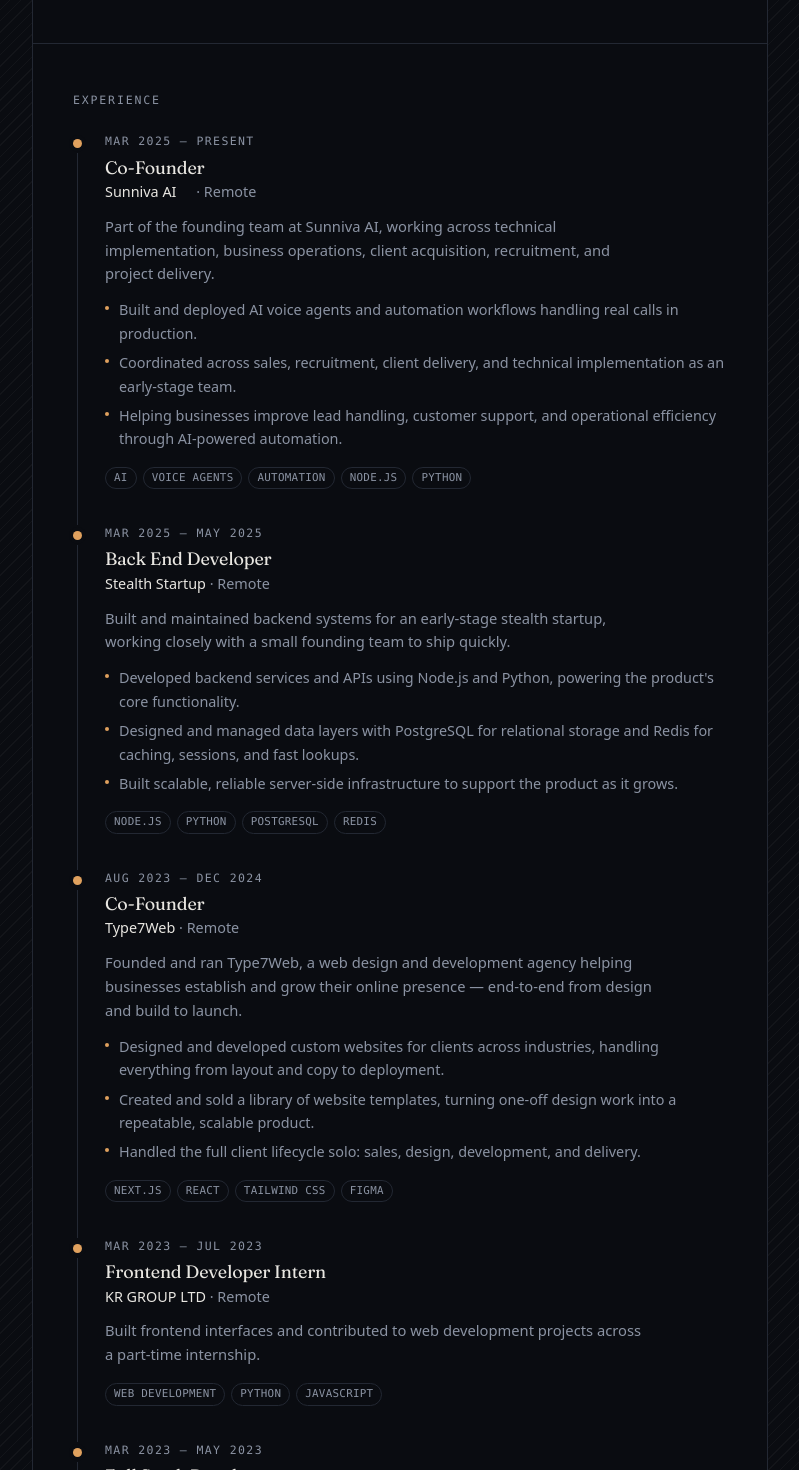
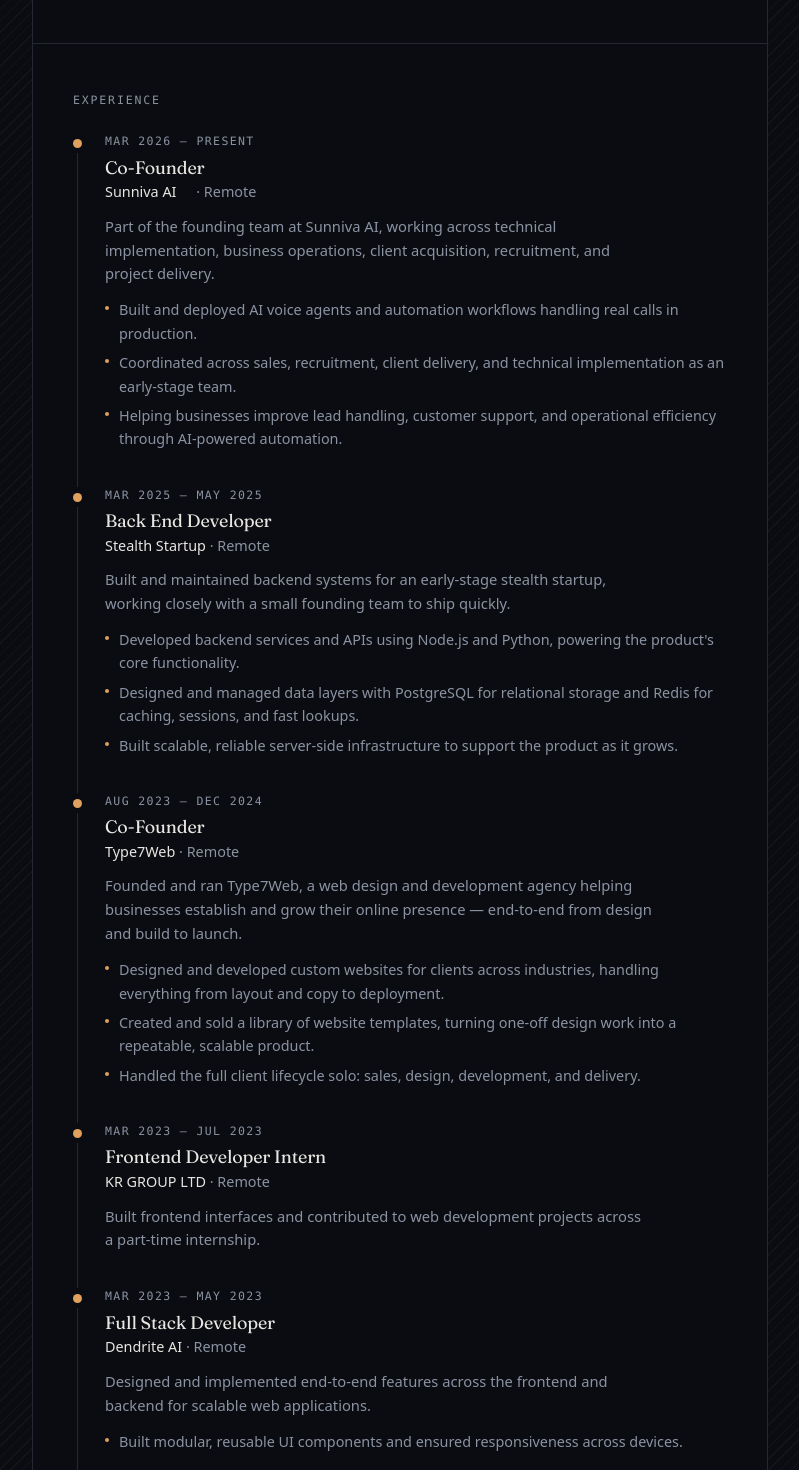
Before and after one commit to xOAviOx/portfolio, a Next.js app: page / in a window 1280 px wide. Shown: the part 960-2430 px from the top of the page, without its empty margins (240-1039 px from the left). Built offline with nearby package versions, Linux system fonts and the light colour scheme.

Commit message:
style: remove tech stack tags from experience entries

```diff
--- a/src/content/site.config.ts
+++ b/src/content/site.config.ts
@@ -301,7 +301,7 @@
         role: "Co-Founder",
         company: "Sunniva AI",
         companyUrl: "https://sunniva.info",
-        period: "Mar 2025 — Present",
+        period: "Mar 2026 — Present",
         location: "Remote",
         description:
           "Part of the founding team at Sunniva AI, working across technical implementation, business operations, client acquisition, recruitment, and project delivery.",
@@ -310,7 +310,6 @@
           "Coordinated across sales, recruitment, client delivery, and technical implementation as an early-stage team.",
           "Helping businesses improve lead handling, customer support, and operational efficiency through AI-powered automation.",
         ],
-        tags: ["AI", "Voice Agents", "Automation", "Node.js", "Python"],
       },
       {
         role: "Back End Developer",
@@ -324,7 +323,6 @@
           "Designed and managed data layers with PostgreSQL for relational storage and Redis for caching, sessions, and fast lookups.",
           "Built scalable, reliable server-side infrastructure to support the product as it grows.",
         ],
-        tags: ["Node.js", "Python", "PostgreSQL", "Redis"],
       },
       {
         role: "Co-Founder",
@@ -338,7 +336,6 @@
           "Created and sold a library of website templates, turning one-off design work into a repeatable, scalable product.",
           "Handled the full client lifecycle solo: sales, design, development, and delivery.",
         ],
-        tags: ["Next.js", "React", "Tailwind CSS", "Figma"],
       },
       {
         role: "Frontend Developer Intern",
@@ -347,7 +344,6 @@
         location: "Remote",
         description:
           "Built frontend interfaces and contributed to web development projects across a part-time internship.",
-        tags: ["Web Development", "Python", "JavaScript"],
       },
       {
         role: "Full Stack Developer",
@@ -359,7 +355,6 @@
         highlights: [
           "Built modular, reusable UI components and ensured responsiveness across devices.",
         ],
-        tags: ["Next.js", "React.js", "Full Stack"],
       },
       {
         role: "Web Development Intern",
@@ -371,7 +366,6 @@
         highlights: [
           "Improved website usability and performance through debugging and optimisation.",
         ],
-        tags: ["HTML5", "CSS", "JavaScript", "Full-Stack Development"],
       },
       {
         role: "Full-Stack Developer",
@@ -380,7 +374,6 @@
         location: "Remote",
         description:
           "Built and optimised both frontend and backend features using modern JavaScript technologies, integrated APIs and handled database operations.",
-        tags: ["JavaScript", "Node.js", "APIs"],
       },
     ],
   },
```
